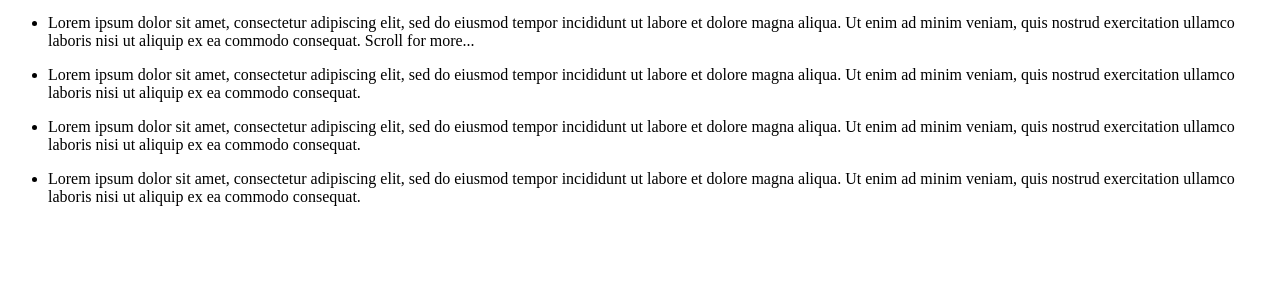
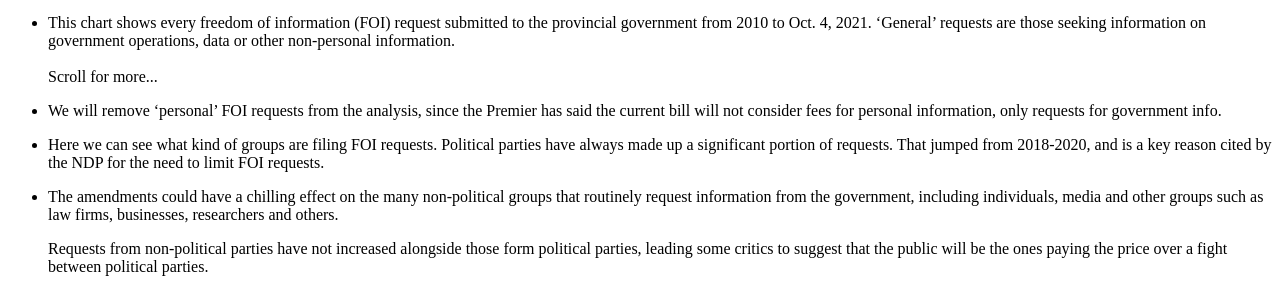
Before and after one commit to vs-postmedia/1114-foi-updates, a plain HTML site: page src/index.html in a window 1280 px wide. Shown: the part 610-902 px from the top of the page. Before the commit the page ends 832 px from the top, so only its background shows below. Drawn offline with Linux system fonts and the light colour scheme.

Commit message:
copy edits

```diff
--- a/src/css/main.css
+++ b/src/css/main.css
@@ -10,8 +10,20 @@
 	color: #FFF;
 	padding: 1px 2px;
 }
+.blue-03 {
+	background-color: var(--blue03);
+	border-radius: 2px;
+	color: #FFF;
+	padding: 1px 2px;
+}
 .green-01 {
 	background-color: var(--green01);
+	border-radius: 2px;
+	color: #FFF;
+	padding: 1px 2px;
+}
+.grey-03 {
+	background-color: var(--grey03);
 	border-radius: 2px;
 	color: #FFF;
 	padding: 1px 2px;
--- a/src/index.html
+++ b/src/index.html
@@ -38,16 +38,17 @@
 				</div>
 				<ul class="step-list">
 					<li class="step" data>
-						<p>Lorem ipsum dolor sit amet, consectetur adipiscing elit, sed do eiusmod tempor incididunt ut labore et dolore magna aliqua. Ut enim ad minim veniam, quis nostrud exercitation ullamco laboris nisi ut aliquip ex ea commodo consequat. <span class="benton-ital">Scroll for more...</span></p>
+						<p>This chart shows every freedom of information (FOI) request submitted to the provincial government from 2010 to Oct. 4, 2021. <span class="blue-01">‘General’</span> requests are those seeking information on government operations, data or other non-personal information.<br><br><span class="benton-ital">Scroll for more...</span></p>
 					</li>
 					<li class="step">
-						<p>Lorem ipsum dolor sit amet, consectetur adipiscing elit, sed do eiusmod tempor incididunt ut labore et dolore magna aliqua. Ut enim ad minim veniam, quis nostrud exercitation ullamco laboris nisi ut aliquip ex ea commodo consequat.</p>
+						<p>We will remove ‘personal’ FOI requests from the analysis, since the Premier has said the current bill will not consider fees for personal information, only requests for government info.</p>
 					</li>
 					<li class="step">
-						<p>Lorem ipsum dolor sit amet, consectetur adipiscing elit, sed do eiusmod <span class="blue-01">tempor incididunt</span> ut labore et dolore magna aliqua. Ut enim ad minim veniam, quis nostrud <span class="green-01">exercitation ullamco laboris</span> nisi ut aliquip ex ea commodo consequat.</p>
+						<p>Here we can see what kind of groups are filing FOI requests. <span class="blue-01">Political parties</span> have always made up a significant portion of requests. That jumped from 2018-2020, and is a key reason cited by the NDP for the need to limit FOI requests.</p>
 					</li>
 					<li class="step">
-						<p>Lorem ipsum dolor sit amet, consectetur adipiscing elit, sed do eiusmod tempor incididunt ut labore et dolore magna aliqua. Ut enim ad minim veniam, quis nostrud exercitation ullamco laboris nisi ut aliquip ex ea commodo consequat.</p>
+						<p>The amendments could have a chilling effect on the many non-political groups that routinely request information from the government, including <span class="blue-03">individuals</span>, <span class="green-01">media</span> and <span class="grey-03">other</span> groups such as law firms, businesses, researchers and others.</p>
+						<p>Requests from non-political parties have not increased alongside those form political parties, leading some critics to suggest that the public will be the ones paying the price over a fight between political parties.</p>
 					</li>
 				</ul>
 			</div>
```
